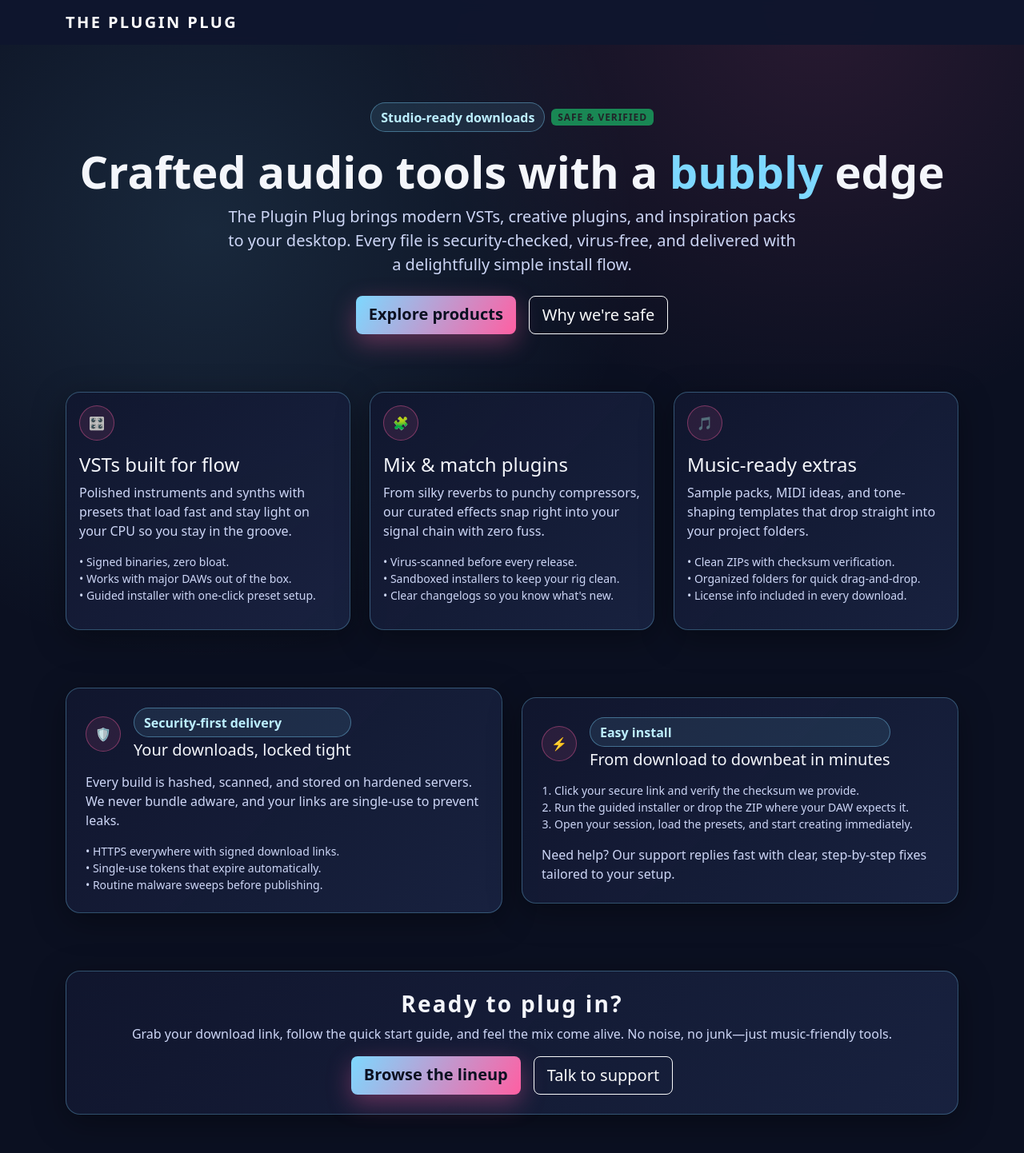
After one commit to BreezDev/linkgen, a Flask app: page / in a window 1280 px wide. The commit adds this page. Shown: the whole page at 80% size. Run offline with Flask 3, Linux system fonts and the light colour scheme; some libraries are stand-ins or nearby versions.

Commit message:
Add marketing landing page for products

```diff
--- a/app.py
+++ b/app.py
@@ -62,6 +62,11 @@ class DownloadLink(db.Model):
 @app.before_request
 def load_globals():
     g.is_admin = session.get("is_admin", False)
+
+
+@app.route("/")
+def landing():
+    return render_template("landing.html")
 
 
 @app.cli.command("init-db")
--- a/templates/base.html
+++ b/templates/base.html
@@ -6,13 +6,27 @@
   <title>The Plugin Plug</title>
   <link rel="stylesheet" href="https://cdn.jsdelivr.net/npm/bootstrap@5.3.3/dist/css/bootstrap.min.css">
   <style>
-    body { background-color: #0b1021; color: #f4f6fb; }
-    .navbar { background-color: #0f162e; }
-    .card { background-color: #11172f; border: 1px solid #1e2745; color: #f4f6fb; }
+    body {
+      background: radial-gradient(circle at 20% 20%, rgba(125, 216, 255, 0.12), transparent 35%),
+                  radial-gradient(circle at 80% 0%, rgba(255, 95, 162, 0.12), transparent 30%),
+                  #0b1021;
+      color: #f4f6fb;
+      min-height: 100vh;
+    }
+    .navbar { background-color: rgba(15, 22, 46, 0.95); backdrop-filter: blur(8px); }
+    .card { background-color: #11172f; border: 1px solid #1e2745; color: #f4f6fb; box-shadow: 0 10px 40px rgba(0,0,0,0.35); }
     a, .btn-link { color: #7dd8ff; }
-    .hero { padding: 2rem 0; text-align: center; }
-    .brand { font-weight: 700; letter-spacing: 0.1em; }
-    .badge-status { text-transform: uppercase; font-size: 0.75rem; }
+    .hero { padding: 3rem 0; text-align: center; }
+    .brand { font-weight: 800; letter-spacing: 0.12em; text-transform: uppercase; }
+    .badge-status { text-transform: uppercase; font-size: 0.75rem; letter-spacing: 0.08em; }
+    .bubble-card { border-radius: 18px; background: linear-gradient(135deg, rgba(17,23,47,0.9), rgba(26,35,66,0.92)); border: 1px solid rgba(125, 216, 255, 0.3); }
+    .highlight-pill { background: rgba(125, 216, 255, 0.1); border: 1px solid rgba(125, 216, 255, 0.4); color: #bcefff; border-radius: 999px; padding: 0.35rem 0.75rem; font-weight: 600; }
+    .cta-btn { background: linear-gradient(120deg, #7dd8ff, #ff5fa2); border: none; color: #0b1021; font-weight: 700; box-shadow: 0 10px 30px rgba(255, 95, 162, 0.35); }
+    .cta-btn:hover { opacity: 0.9; }
+    .subtext { color: #cdd6f6; }
+    .section-title { font-weight: 800; letter-spacing: 0.08em; }
+    .glow-accent { color: #7dd8ff; }
+    .icon-circle { width: 44px; height: 44px; border-radius: 50%; display: grid; place-items: center; background: rgba(255, 95, 162, 0.1); border: 1px solid rgba(255, 95, 162, 0.4); }
   </style>
 </head>
 <body>
--- /dev/null
+++ b/templates/landing.html
@@ -0,0 +1,109 @@
+{% extends "base.html" %}
+{% block content %}
+<section class="hero text-center">
+  <div class="mb-3 d-inline-flex align-items-center gap-2">
+    <span class="highlight-pill">Studio-ready downloads</span>
+    <span class="badge bg-success text-dark badge-status">Safe & Verified</span>
+  </div>
+  <h1 class="display-4 fw-bold">Crafted audio tools with a <span class="glow-accent">bubbly</span> edge</h1>
+  <p class="lead subtext mx-auto" style="max-width: 720px;">
+    The Plugin Plug brings modern VSTs, creative plugins, and inspiration packs to your desktop.
+    Every file is security-checked, virus-free, and delivered with a delightfully simple install flow.
+  </p>
+  <div class="d-flex justify-content-center gap-3 mt-4">
+    <a class="btn btn-lg cta-btn" href="#products">Explore products</a>
+    <a class="btn btn-outline-light btn-lg" href="#trust">Why we're safe</a>
+  </div>
+</section>
+
+<section id="products" class="py-4">
+  <div class="row g-4">
+    <div class="col-md-4">
+      <div class="card bubble-card h-100 p-3">
+        <div class="icon-circle mb-3"><span>🎛️</span></div>
+        <h3 class="h4">VSTs built for flow</h3>
+        <p class="subtext">Polished instruments and synths with presets that load fast and stay light on your CPU so you stay in the groove.</p>
+        <ul class="list-unstyled subtext small">
+          <li>• Signed binaries, zero bloat.</li>
+          <li>• Works with major DAWs out of the box.</li>
+          <li>• Guided installer with one-click preset setup.</li>
+        </ul>
+      </div>
+    </div>
+    <div class="col-md-4">
+      <div class="card bubble-card h-100 p-3">
+        <div class="icon-circle mb-3"><span>🧩</span></div>
+        <h3 class="h4">Mix & match plugins</h3>
+        <p class="subtext">From silky reverbs to punchy compressors, our curated effects snap right into your signal chain with zero fuss.</p>
+        <ul class="list-unstyled subtext small">
+          <li>• Virus-scanned before every release.</li>
+          <li>• Sandboxed installers to keep your rig clean.</li>
+          <li>• Clear changelogs so you know what's new.</li>
+        </ul>
+      </div>
+    </div>
+    <div class="col-md-4">
+      <div class="card bubble-card h-100 p-3">
+        <div class="icon-circle mb-3"><span>🎵</span></div>
+        <h3 class="h4">Music-ready extras</h3>
+        <p class="subtext">Sample packs, MIDI ideas, and tone-shaping templates that drop straight into your project folders.</p>
+        <ul class="list-unstyled subtext small">
+          <li>• Clean ZIPs with checksum verification.</li>
+          <li>• Organized folders for quick drag-and-drop.</li>
+          <li>• License info included in every download.</li>
+        </ul>
+      </div>
+    </div>
+  </div>
+</section>
+
+<section id="trust" class="py-5">
+  <div class="row align-items-center g-4">
+    <div class="col-md-6">
+      <div class="card bubble-card p-4 h-100">
+        <div class="d-flex align-items-center gap-3 mb-3">
+          <div class="icon-circle"><span>🛡️</span></div>
+          <div>
+            <div class="highlight-pill mb-1">Security-first delivery</div>
+            <h3 class="h5 mb-0">Your downloads, locked tight</h3>
+          </div>
+        </div>
+        <p class="subtext">Every build is hashed, scanned, and stored on hardened servers. We never bundle adware, and your links are single-use to prevent leaks.</p>
+        <ul class="subtext small list-unstyled mb-0">
+          <li>• HTTPS everywhere with signed download links.</li>
+          <li>• Single-use tokens that expire automatically.</li>
+          <li>• Routine malware sweeps before publishing.</li>
+        </ul>
+      </div>
+    </div>
+    <div class="col-md-6">
+      <div class="card bubble-card p-4 h-100">
+        <div class="d-flex align-items-center gap-3 mb-3">
+          <div class="icon-circle"><span>⚡</span></div>
+          <div>
+            <div class="highlight-pill mb-1">Easy install</div>
+            <h3 class="h5 mb-0">From download to downbeat in minutes</h3>
+          </div>
+        </div>
+        <ol class="subtext small ps-3">
+          <li>Click your secure link and verify the checksum we provide.</li>
+          <li>Run the guided installer or drop the ZIP where your DAW expects it.</li>
+          <li>Open your session, load the presets, and start creating immediately.</li>
+        </ol>
+        <p class="subtext mb-0">Need help? Our support replies fast with clear, step-by-step fixes tailored to your setup.</p>
+      </div>
+    </div>
+  </div>
+</section>
+
+<section class="py-4 pb-5">
+  <div class="card bubble-card p-4 text-center">
+    <h3 class="section-title mb-2">Ready to plug in?</h3>
+    <p class="subtext mb-3">Grab your download link, follow the quick start guide, and feel the mix come alive. No noise, no junk—just music-friendly tools.</p>
+    <div class="d-flex justify-content-center gap-3">
+      <a class="btn cta-btn btn-lg" href="#products">Browse the lineup</a>
+      <a class="btn btn-outline-light btn-lg" href="mailto:support@pluginplug.example">Talk to support</a>
+    </div>
+  </div>
+</section>
+{% endblock %}
```
